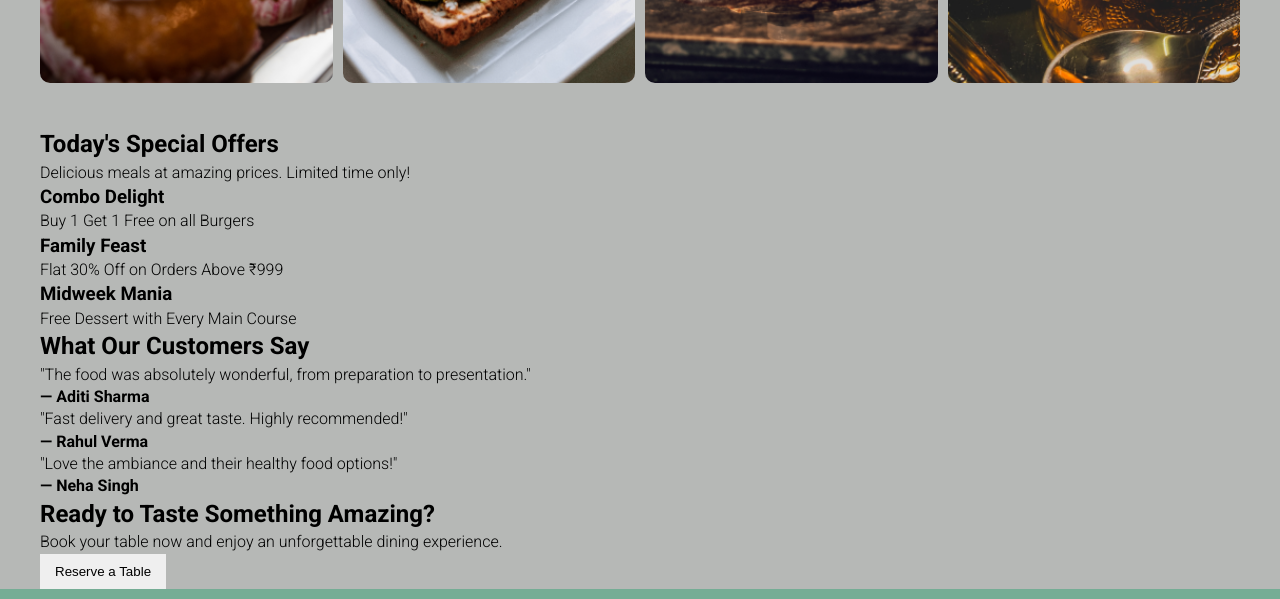
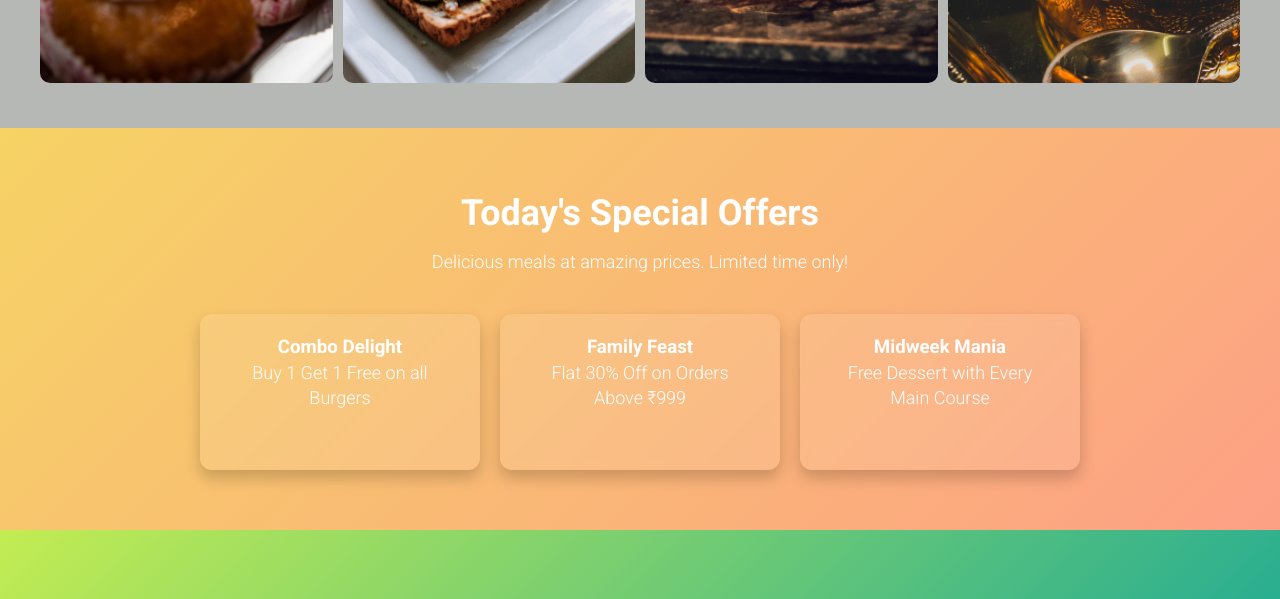
Before and after one commit to AlkaDwivedi/restaurant-page, a plain HTML site: page index.html in a window 1280 px wide. Shown: the part 1990-2589 px from the top of the page. Drawn offline with Linux system fonts and the light colour scheme.

Commit message:
Update style.css

```diff
--- a/style.css
+++ b/style.css
@@ -229,3 +229,139 @@ footer {
     flex-direction: column;
   }
 }
+/* Special Offers Section */
+.special_offers {
+  background: linear-gradient(135deg, #f6d365 0%, #fda085 100%);
+  color: #fff;
+  padding: 60px 20px;
+  text-align: center;
+}
+
+.special_offers h2 {
+  font-size: 36px;
+  margin-bottom: 10px;
+  font-weight: 700;
+}
+
+.special_offers p {
+  font-size: 18px;
+  margin-bottom: 40px;
+}
+
+.offers_cards {
+  display: flex;
+  flex-wrap: wrap;
+  gap: 20px;
+  justify-content: center;
+}
+
+.offer_card {
+  background: rgba(255, 255, 255, 0.1);
+  backdrop-filter: blur(4px);
+  border-radius: 12px;
+  padding: 20px 30px;
+  width: 280px;
+  box-shadow: 0 8px 16px rgba(0,0,0,0.2);
+  transition: transform 0.3s ease;
+}
+
+.offer_card:hover {
+  transform: translateY(-10px);
+  background: rgba(255, 255, 255, 0.2);
+}
+
+/* Testimonials Section */
+.testimonials {
+  background: linear-gradient(135deg, #c3ec52 0%, #0ba29d 100%);
+  padding: 60px 20px;
+  color: white;
+  text-align: center;
+}
+
+.testimonials h2 {
+  font-size: 36px;
+  margin-bottom: 40px;
+  font-weight: 700;
+}
+
+.testimonial_cards {
+  display: flex;
+  gap: 20px;
+  justify-content: center;
+  flex-wrap: wrap;
+}
+
+.testimonial_card {
+  background: rgba(255, 255, 255, 0.15);
+  padding: 20px;
+  border-radius: 12px;
+  max-width: 300px;
+  font-style: italic;
+  box-shadow: 0 4px 8px rgba(0,0,0,0.1);
+  transition: transform 0.3s ease;
+}
+
+.testimonial_card:hover {
+  transform: scale(1.05);
+}
+
+.testimonial_card h4 {
+  margin-top: 15px;
+  font-weight: 500;
+}
+/* Call to Action Section */
+.cta {
+  background: linear-gradient(90deg, #ff6a00 0%, #ee0979 100%);
+  color: white;
+  padding: 60px 20px;
+  text-align: center;
+}
+
+.cta_container h2 {
+  font-size: 40px;
+  margin-bottom: 20px;
+  font-weight: bold;
+}
+
+.cta_container p {
+  font-size: 18px;
+  margin-bottom: 30px;
+}
+
+.cta_button {
+  padding: 15px 30px;
+  font-size: 16px;
+  background: white;
+  color: #ee0979;
+  border: none;
+  border-radius: 6px;
+  cursor: pointer;
+  transition: 0.3s ease;
+}
+
+.cta_button:hover {
+  background: #fff1f7;
+  transform: translateY(-2px);
+}
+
+@media (max-width: 786px) {
+  /* ... existing styles ... */
+  .testimonial_cards,
+  .offers_cards {
+    flex-direction: column;
+    align-items: center;
+  }
+
+  .testimonial_card,
+  .offer_card {
+    width: 90%;
+  }
+
+  .cta_container h2 {
+    font-size: 28px;
+  }
+
+  .cta_container p {
+    font-size: 16px;
+  }
+}
```
